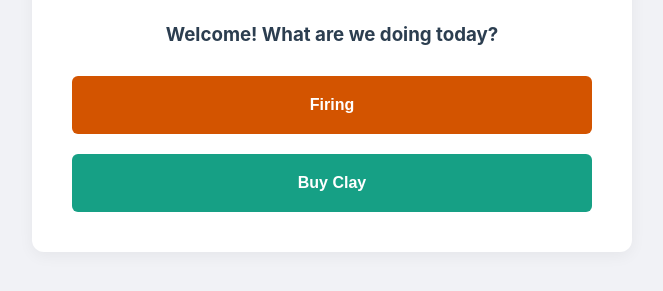
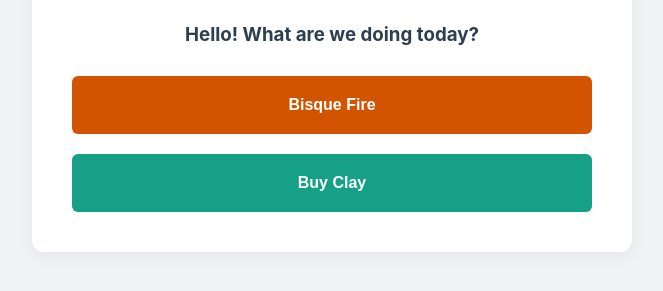
Before and after one commit to HthenA/test-connection.js, a website: page kiosk.html in a window 1280 px wide. Shown: the part 393-684 px from the top of the page, without its empty margins (308-971 px from the left). Drawn offline with Linux system fonts and the light colour scheme.

Commit message:
Change welcome message and button label in kiosk.html

```diff
--- a/kiosk.html
+++ b/kiosk.html
@@ -158,9 +158,9 @@
         <!-- Brand Logo Embedded At the Top of Step 0 -->
         <img id="studio-logo" src="logo.png" alt="Fall Kill Creative Works Logo" style="max-width: 160px; display: block; margin: 0 auto 25px auto;">
 
-        <h3 style="text-align: center; color: #2c3e50; margin-bottom: 25px;">Welcome! What are we doing today?</h3>
+        <h3 style="text-align: center; color: #2c3e50; margin-bottom: 25px;">Hello! What are we doing today?</h3>
         <div class="btn-group" style="flex-direction: column; gap: 20px;">
-            <button class="btn-primary" style="padding: 20px;" onclick="selectKioskMode('firing')">Firing</button>
+            <button class="btn-primary" style="padding: 20px;" onclick="selectKioskMode('firing')">Bisque Fire</button>
             <button class="btn-secondary" style="background-color: #16a085; color: white; padding: 20px;" onclick="selectKioskMode('clay')">Buy Clay</button>
         </div>
     </div>
```
